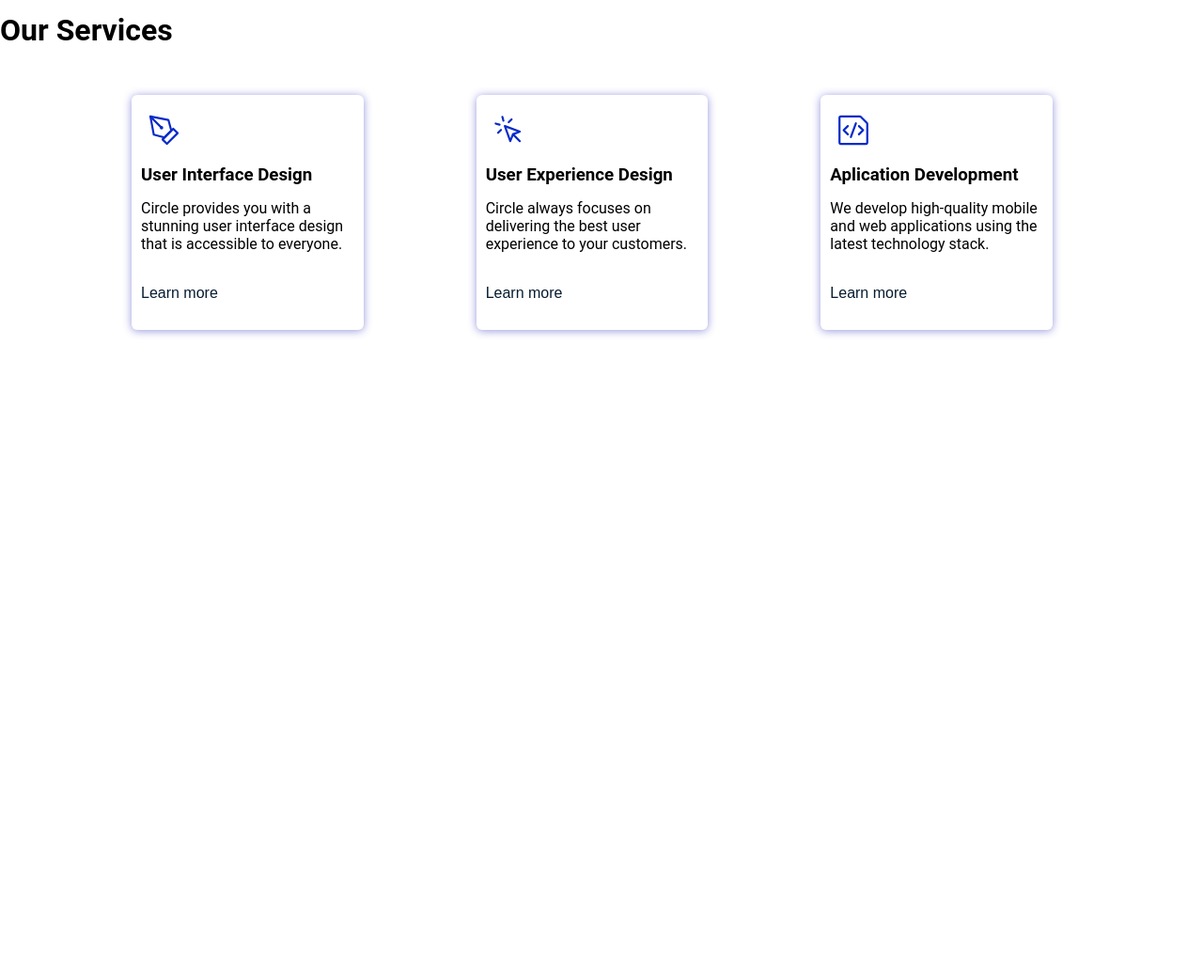
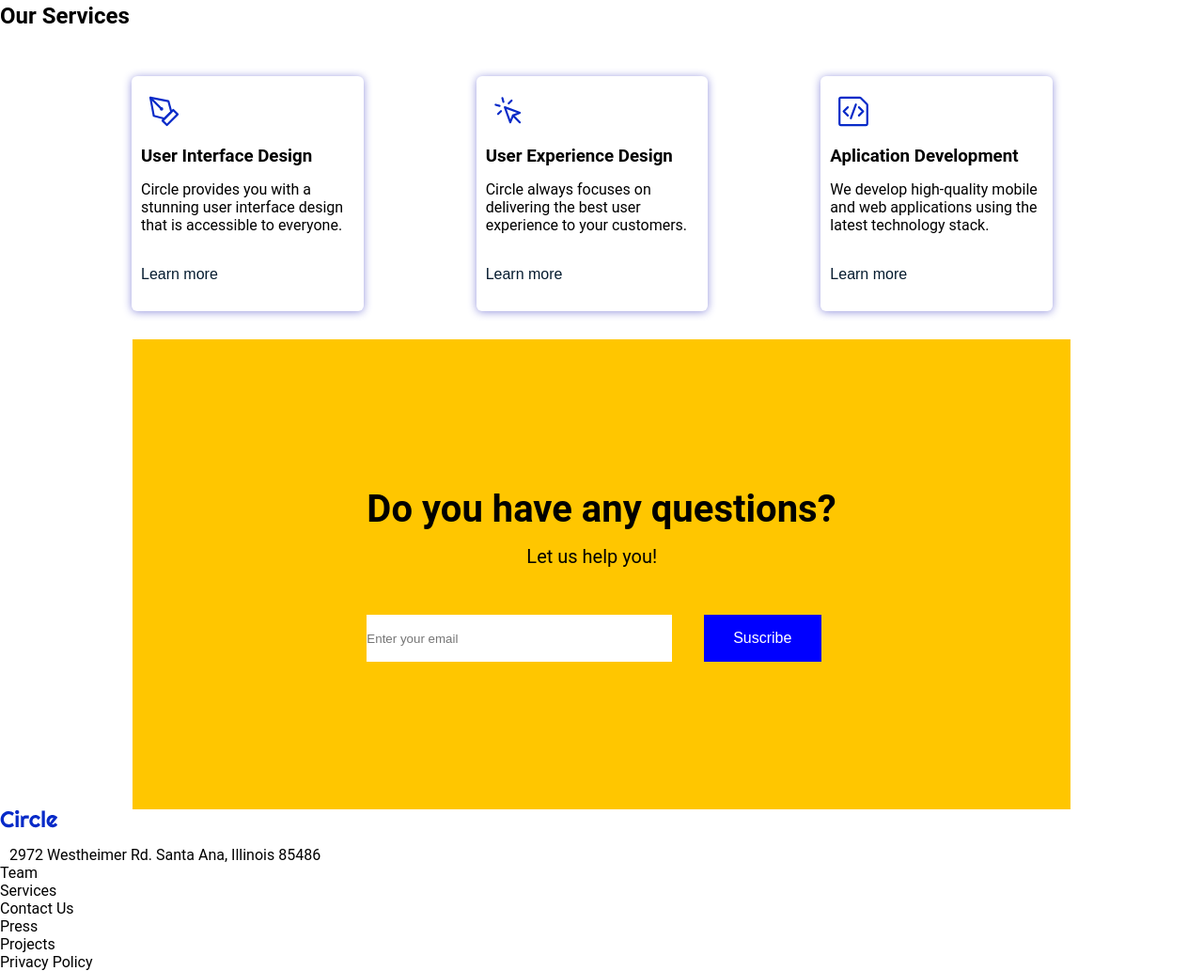
Before and after one commit to Maria-GF/Mid-term-Project, a plain HTML site: page index.html in a window 1280 px wide. Shown: the part 1546-2579 px from the top of the page at 94% size. Before the commit the page ends 1927 px from the top, so only its background shows below. Drawn offline with Linux system fonts and the light colour scheme; a web font is replaced by a local one.

Commit message:
questions_box

```diff
--- a/index.html
+++ b/index.html
@@ -5,6 +5,8 @@
   <title>MID TERM PROJECT</title>
   <meta name="viewport" content="width=device-width, initial-scale=1.0">
   <link rel="stylesheet" href="styles.css">
+
+
   <link rel="stylesheet" href="https://fonts.google.com/specimen/Roboto+Serif?vfquery=roboto">
 </head>
 
@@ -49,7 +51,7 @@
 
         </section>
         <div class="card-title">
-            <h1>Recent Projects</h1>
+            <h2>Recent Projects</h2>
         </div>
         <section class="section3">
 
@@ -108,7 +110,7 @@
             </div>
         </section>
         <div class="card-title-services">
-            <h1>Our Services</h1>
+            <h2>Our Services</h2>
         </div>
         <section class="section5">
             <div class="card_services">
@@ -142,7 +144,37 @@
                 </div>
             </div>
         </section>
+        <section class="section6">
+            <div class="questions_box">
+                <div class="questions_title">
+                    <h4>Do you have any questions?</h4>
+                    <p>Let us help you!</p>
+                    <input type="email" id="email_box"  placeholder="Enter your email" required>
+                    <button type="button">Suscribe</button>
 
+                </div>
+
+            </div>
+            <div class="enter_email_box">
+            </div>
+        </section>
+        <div class="flex-container">
+            <div class="column1">
+                <img src = "images/circle.svg">
+                <p>2972 Westheimer Rd. Santa Ana, Illinois 85486</p>
+            </div>
+            <div class="column2">
+                <div class="container2">
+                    <div>Team</div>
+                    <div>Services</div>
+                    <div>Contact Us</div>
+                </div>
+                <div class="container3">
+                    <div>Press</div>
+                    <div>Projects</div>
+                    <div>Privacy Policy</div>
+                </div>
+        </div>
 
 
 
--- a/styles.css
+++ b/styles.css
@@ -188,6 +188,7 @@ button:hover{
 .profile{
     display: flex;
 
+
 }
 .profileImage{
     width: 50px;
@@ -279,6 +280,64 @@ button:hover{
     margin-top: 50px;
     margin-bottom: 20px;
 }
-.card_services img{
+.questions_box{
+    background-color: #FFC600;
+    height: 500px;
+    width: 78%;
+    margin: 0 auto;
+    padding: 2rem;
+    display:flex;
+    justify-content: center;
+    align-items: center;
+}
+.questions_box h4{
+    font-size: 40px;
+}
+.questions_box p{
+    font-size: 20px;
+    margin-left: 170px;
+    margin-bottom: 50px;
+}
+.questions_box button{
+   border-radius: 0;
+   margin-left: 30px;
+   height: 50px;
+   width: 25%;
 
 }
+#email_box{
+    width: 65%;
+    height: 50px;
+    border: 0;
+}
+
+
+/*.questions_box{
+    display: flex;
+    align-items: center;
+    justify-content: center;
+    padding: 100px;
+    border: 2px green solid;
+}
+.questions_title h4{
+
+   padding: 10px;
+    border: 2px rgb(55, 0, 255) solid;
+}
+.questions_title p{
+    padding: 10px;
+
+    border: 2px red solid;
+}
+.enter_email_box{
+    display: flex;
+    justify-content: center;
+    margin-top: 200px;
+}
+.enter_email_box button{
+    margin-left: 30px;
+    border-radius: 0;
+}
+#email_box{
+    border: 0;
+}*/
```
